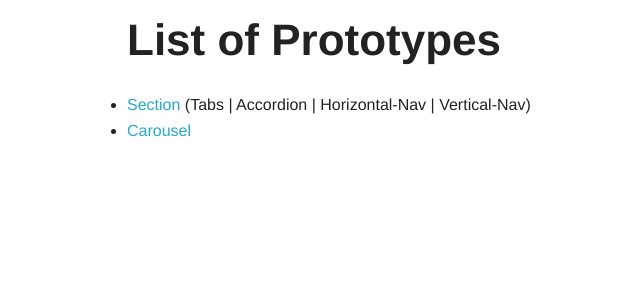
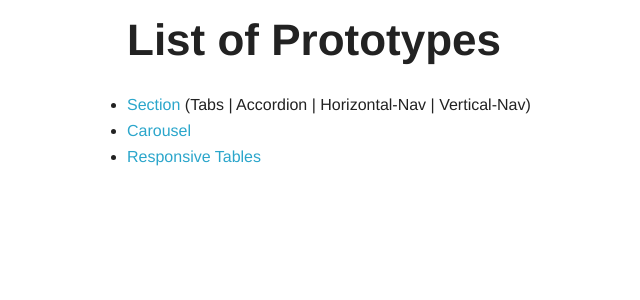
Before and after one commit to khawarshahzad/2013-03-RWD-code-sprint, a Jekyll site: the page prototypes/index.html, which Jekyll copies as it is, in a window 1280 px wide. Shown: the top 300 px of the page, without its empty margins (28-668 px from the left). Built offline with Jekyll 4.4.1, drawn with Linux system fonts in a browser that asks for light colours; Markdown is read by kramdown in place of the engine named in the settings.

Commit message:
Added Resp Tables link to prototypes page
And got rid of some whitespace in the conditional comments that has
bitten me in the past

```diff
--- a/prototypes/index.html
+++ b/prototypes/index.html
@@ -1,9 +1,9 @@
 <!DOCTYPE html>
-<!--[if IE 8]> 				 <html class="no-js lt-ie9" lang="en"> <![endif]-->
-<!--[if gt IE 8]><!--> <html class="no-js" lang="en"> <!--<![endif]-->
+<!--[if IE 8]><html class="no-js lt-ie9" lang="en"><![endif]-->
+<!--[if gt IE 8]><!--><html class="no-js" lang="en"><!--<![endif]-->
 
 <head>
-	<meta charset="utf-8" />
+  <meta charset="utf-8" />
   <meta name="viewport" content="width=device-width" />
   <title>List of Prototypes</title>
 
@@ -21,6 +21,7 @@
       <ul>
         <li><a href="section-tabs.html">Section</a> (Tabs | Accordion | Horizontal-Nav | Vertical-Nav)</li>
         <li><a href="carousel.html">Carousel</a></li>
+        <li><a href="responsive-tables/index.html">Responsive Tables</a></li>
       </ul>
     </div>
   </div>
```
